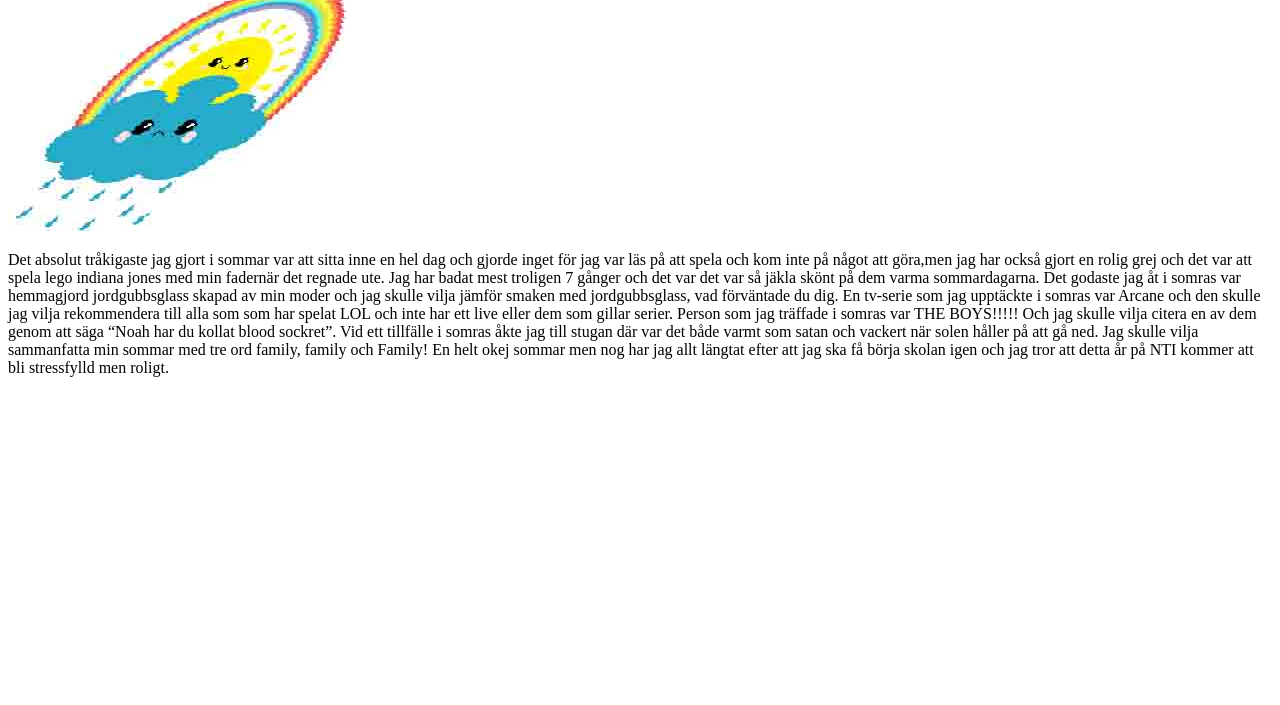
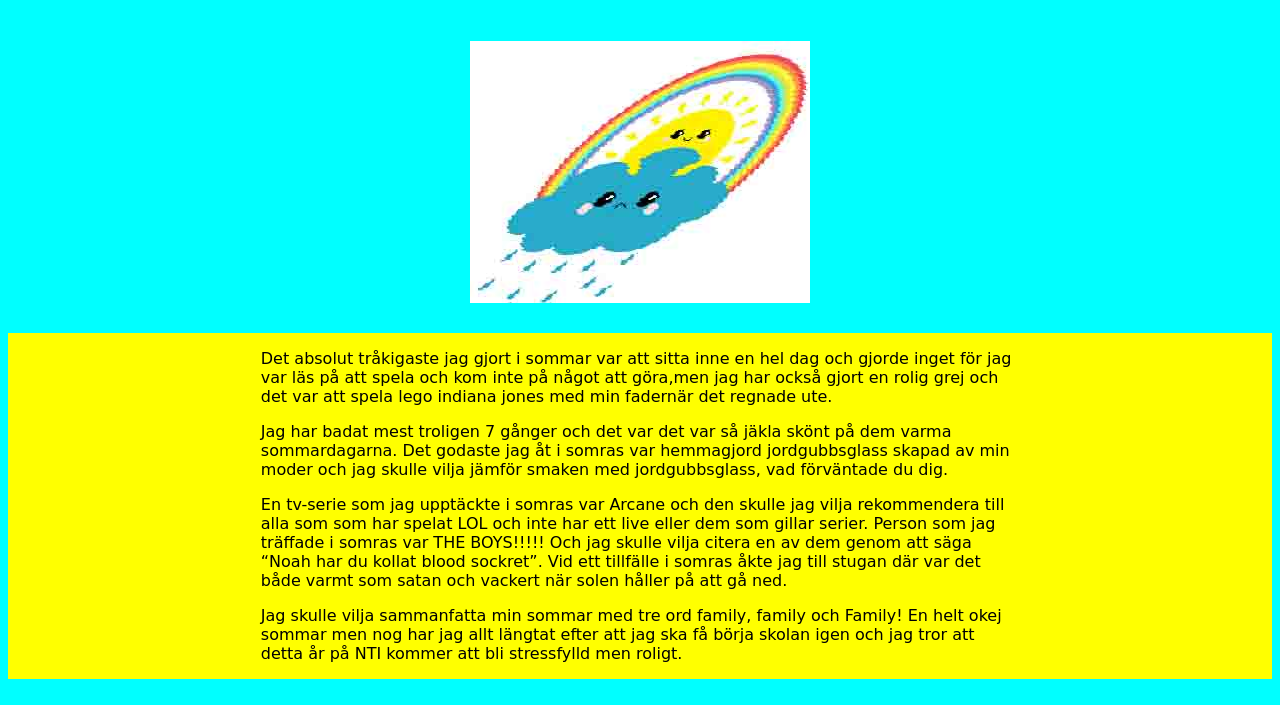
Before and after one commit to Timpan42/Timpan42-min-sommar, a plain HTML site: page index.html in a window 1280 px wide. Shown: the part 111-816 px from the top of the page. Drawn offline with Linux system fonts and the light colour scheme; a web font is replaced by a local one.

Commit message:
✨ färg, font finns nu

```diff
--- a/css/style.css
+++ b/css/style.css
@@ -1,11 +1,31 @@
+@import url('https://fonts.googleapis.com/css2?family=DynaPuff&display=swap');
+@import url('https://fonts.googleapis.com/css2?family=Anton&display=swap');
+
 body{
-
+    background-color: aqua;
 }
 
 h1{
+    font-family: 'Anton', sans-serif;
+    font-size: 2.5rem;
+}
+
+p{
+    font-family: 'DynaPuff', cursive;
+}
+.sol_img{
+    margin-top: 30px;
 
 }
-
-.sol_img{
-
+.content{
+    display: flex;
+    flex-direction: column;
+    align-items: center;
 }
+.sol_text{
+    background-color: yellow;
+    margin-top: 30px;
+    margin-right: ;
+    padding-left: 20%;
+    padding-right: 20%;
+}
--- a/index.html
+++ b/index.html
@@ -5,30 +5,45 @@
     <meta http-equiv="X-UA-Compatible" content="IE=edge">
     <meta name="viewport" content="width=device-width, initial-scale=1.0">
     <title>Timpan42_på_sommar</title>
-    <link rel="style" href="css/style.css" />
+    <link rel="stylesheet" href="css/style.css"/>
+
 </head>
 <body>
     <header>
-        <div>
+        <div class="content">
             <h1>Timpan42 sommar</h1>
-            <img src="img/sad_sol.jpg" alt="sad måln, happy sol">
-            <p>
+            <img class="sol_img" src="img/sad_sol.jpg" alt="sad måln, happy sol">
+            <div class="sol_text">
+                <p>
                 Det absolut tråkigaste jag gjort i sommar var att sitta inne en hel dag och gjorde inget
                 för jag var läs på att spela och kom inte på något att göra,men jag har också gjort en rolig
                 grej och det var att spela lego indiana jones med min fadernär det regnade ute.
+                </p>
+                <p>
                 Jag har badat mest troligen 7 gånger och det var det var så jäkla skönt
                 på dem varma sommardagarna. Det godaste jag åt i somras var hemmagjord jordgubbsglass skapad
-                av min moder och jag skulle vilja jämför smaken med jordgubbsglass, vad förväntade du dig. En
-                tv-serie som jag upptäckte i somras var Arcane och den skulle jag vilja rekommendera till alla som
+                av min moder och jag skulle vilja jämför smaken med jordgubbsglass, vad förväntade du dig.
+                </p>
+                <p>
+                En tv-serie som jag upptäckte i somras var Arcane och den skulle jag vilja rekommendera till alla som
                 som har spelat LOL och inte har ett live eller dem som gillar serier. Person som jag träffade i
                 somras var THE BOYS!!!!! Och jag skulle vilja citera en av dem genom att säga “Noah har du kollat
                 blood sockret”. Vid ett tillfälle i somras åkte jag till stugan där var det både varmt som
-                satan och vackert när solen håller på att gå ned. Jag skulle vilja sammanfatta min sommar med tre
-                ord family, family och Family! En helt okej sommar men nog har jag allt längtat efter att jag
+                satan och vackert när solen håller på att gå ned.
+                </p>
+                <p>
+                Jag skulle vilja sammanfatta min sommar med tre ord family, family och Family! En helt okej sommar men nog har jag allt längtat efter att jag
                 ska få börja skolan igen och jag tror att detta år på NTI kommer att bli stressfylld men roligt.
-            </p>
+                </p>
+            </div>
         </div>
     </header>
 
+    <section>
+        <div>
+            <img src="" alt="">
+        </div>
+    </section>
+
 </body>
 </html>
```
